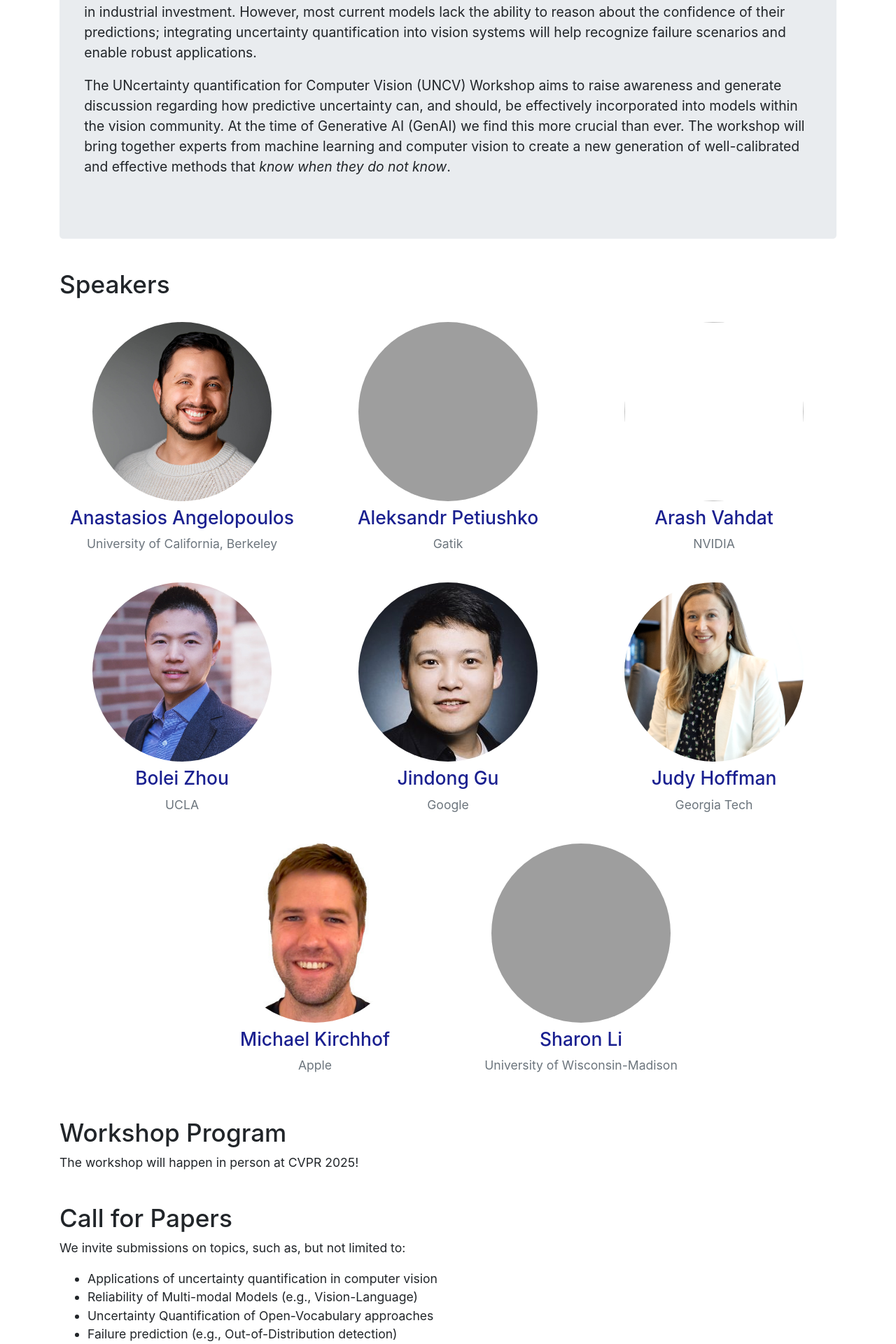
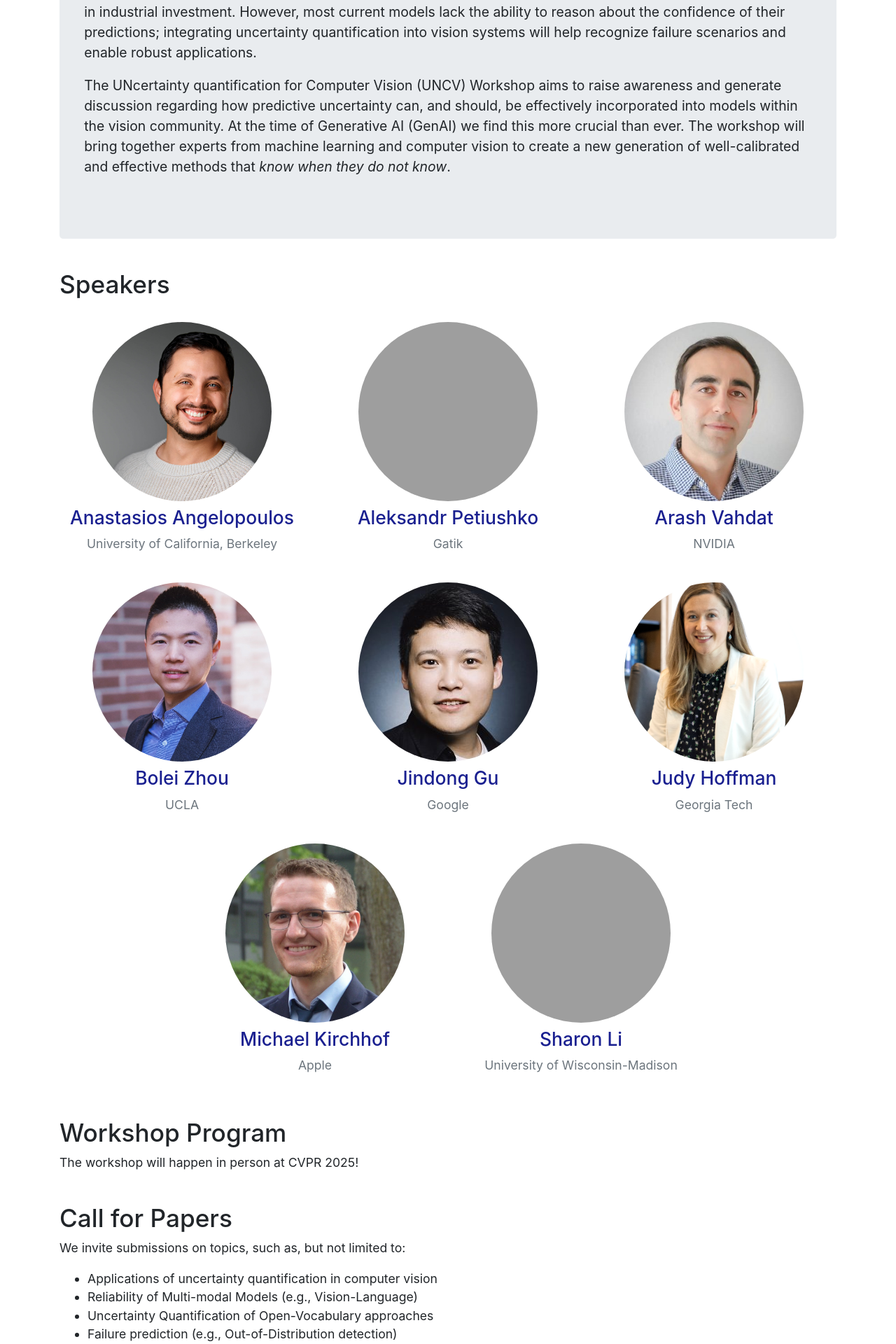
Before and after one commit to Uncertainty-CV/2025, a Jekyll site: the page built from index.html, in a window 1280 px wide. Shown: the part 567-2487 px from the top of the page at 70% size. Built offline with Jekyll 4.4.1, drawn with Linux system fonts in a browser that asks for light colours.

Commit message:
update speakers

```diff
--- a/_data/speakers.yml
+++ b/_data/speakers.yml
@@ -37,7 +37,7 @@
 - name: Michael Kirchhof
   affiliation: Apple
   abstract: TBA
-  img: rowan.jpg
+  img: michael.jpg
   url: "https://www.linkedin.com/in/michael-kirchhof/"
 
 - name: Sharon Li
```
Also changed, not shown: assets/speakers/arash.jpg (added), 1 other file.
